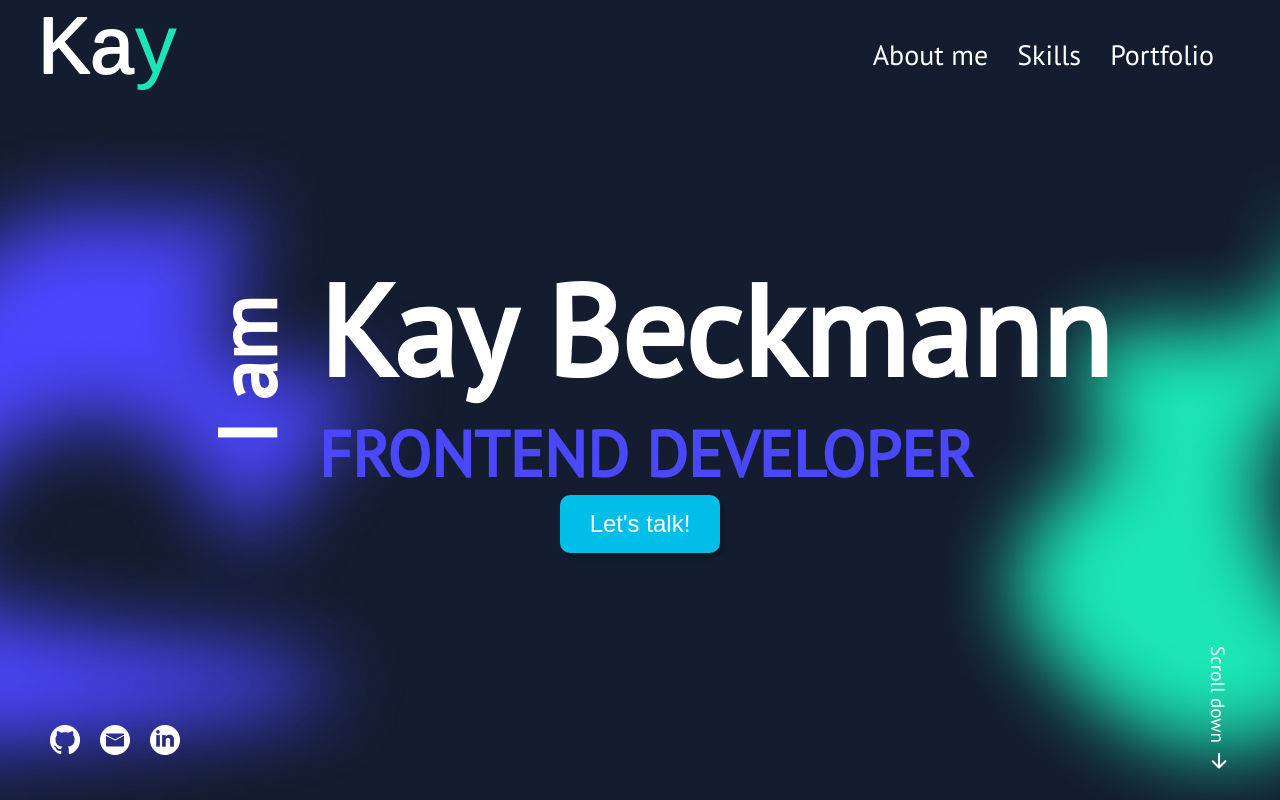
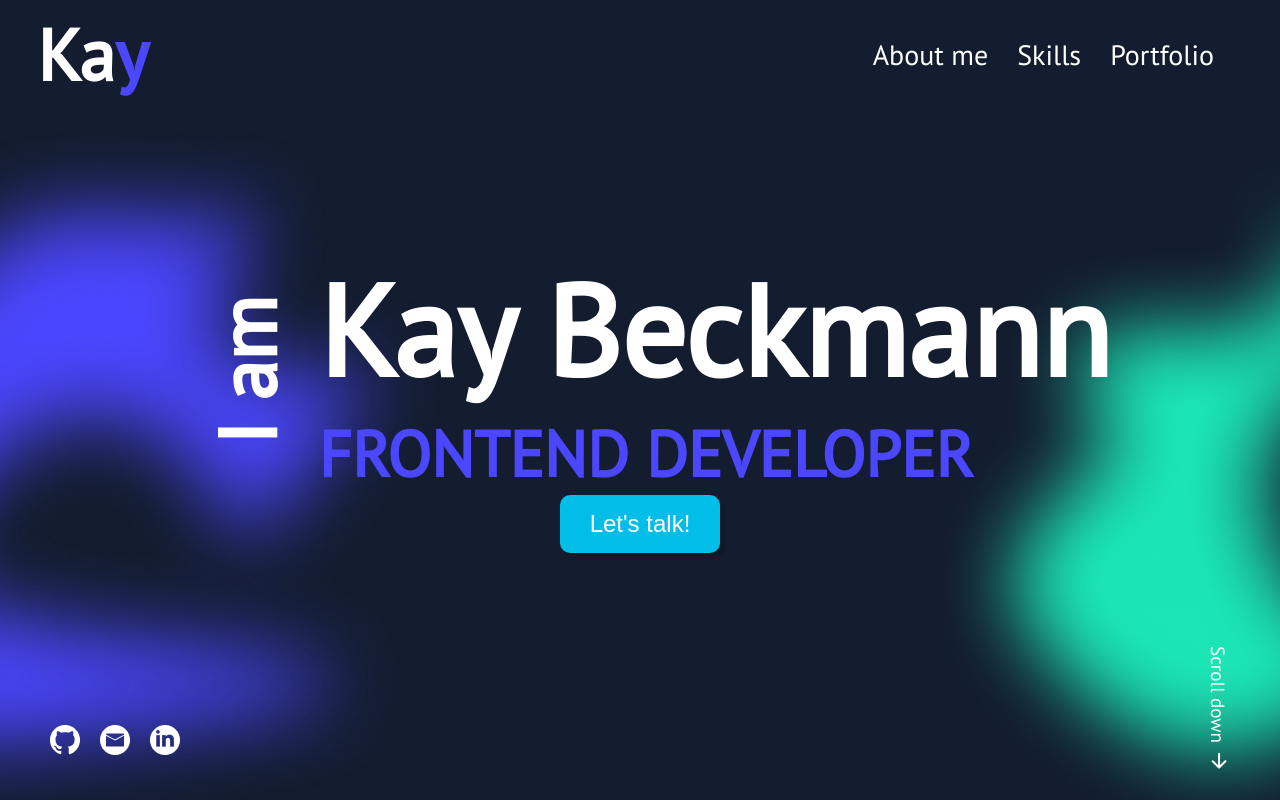
Before and after one commit to KayBeckmann/portfolio, an Angular app: page / in a window 1280 px wide. Shown: the top 800 px of the page. Built offline with nearby package versions, Linux system fonts and the light colour scheme.

Commit message:
logo gegen <h1> getauscht. Underline farbe geändert.

```diff
--- a/src/app/menu/menu.component.html
+++ b/src/app/menu/menu.component.html
@@ -1,8 +1,8 @@
 <nav>
   <div class="left">
     <a href="#" (click)="deactivate()"
-      ><img src="./assets/logo.svg" alt="Kay"
-    /></a>
+      ><h1>Ka<span class="coloriezed">y</span></h1></a
+    >
   </div>
   <div class="right">
     <div class="desktop">
--- a/src/app/menu/menu.component.scss
+++ b/src/app/menu/menu.component.scss
@@ -13,6 +13,10 @@ nav {
 a {
   text-decoration: none;
   color: white;
+}
+
+h1 {
+  font-size: clamp(2.4rem, 1.7rem + 3.73vw, 4.5rem);
 }
 
 .nav-mobile {
@@ -54,12 +58,16 @@ a {
   }
 
   .active {
-    border-bottom: 3px solid #9747ff;
+    border-bottom: 3px solid #1cdae6;
   }
 }
 
 .d-none {
   display: none;
+}
+
+.coloriezed {
+  color: #4b47ff;
 }
 
 @media (max-width: 700px) {
```
